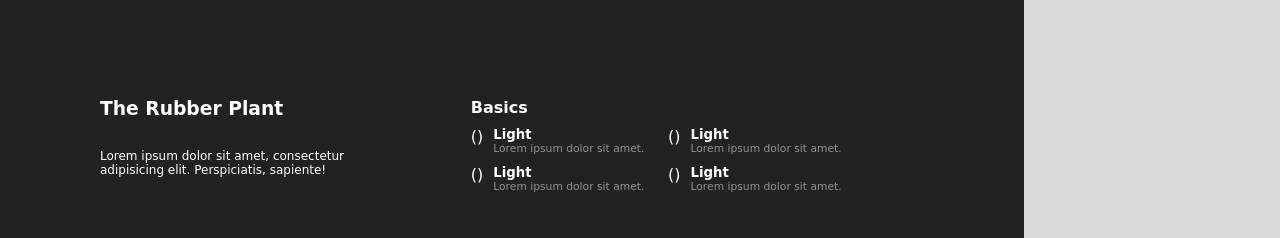
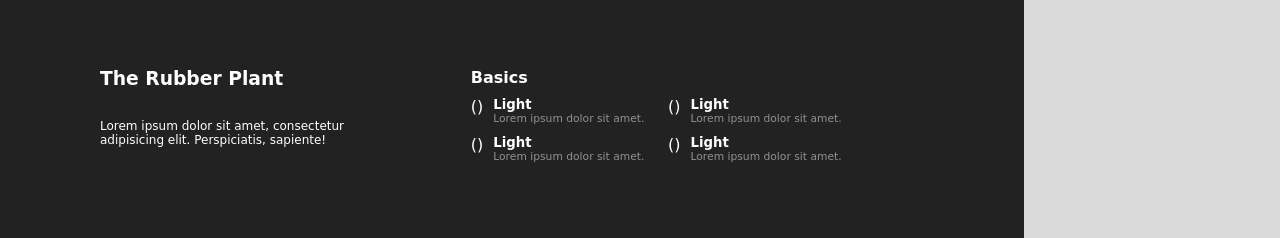
Before and after one commit to ErShubham4u/Frontend-Development, a plain HTML site: page Day 10/index.html in a window 1280 px wide. Shown: the part 562-800 px from the top of the page. Drawn offline with Linux system fonts and the light colour scheme.

Commit message:
modified margin

```diff
--- a/Day 10/style.css
+++ b/Day 10/style.css
@@ -33,7 +33,7 @@ body {
   width: 100%;
   height: 30%;
   color: #fff;
-  padding: 100px 100px;
+  padding: 70px 100px;
   background-color: #222;
 }
 
```
